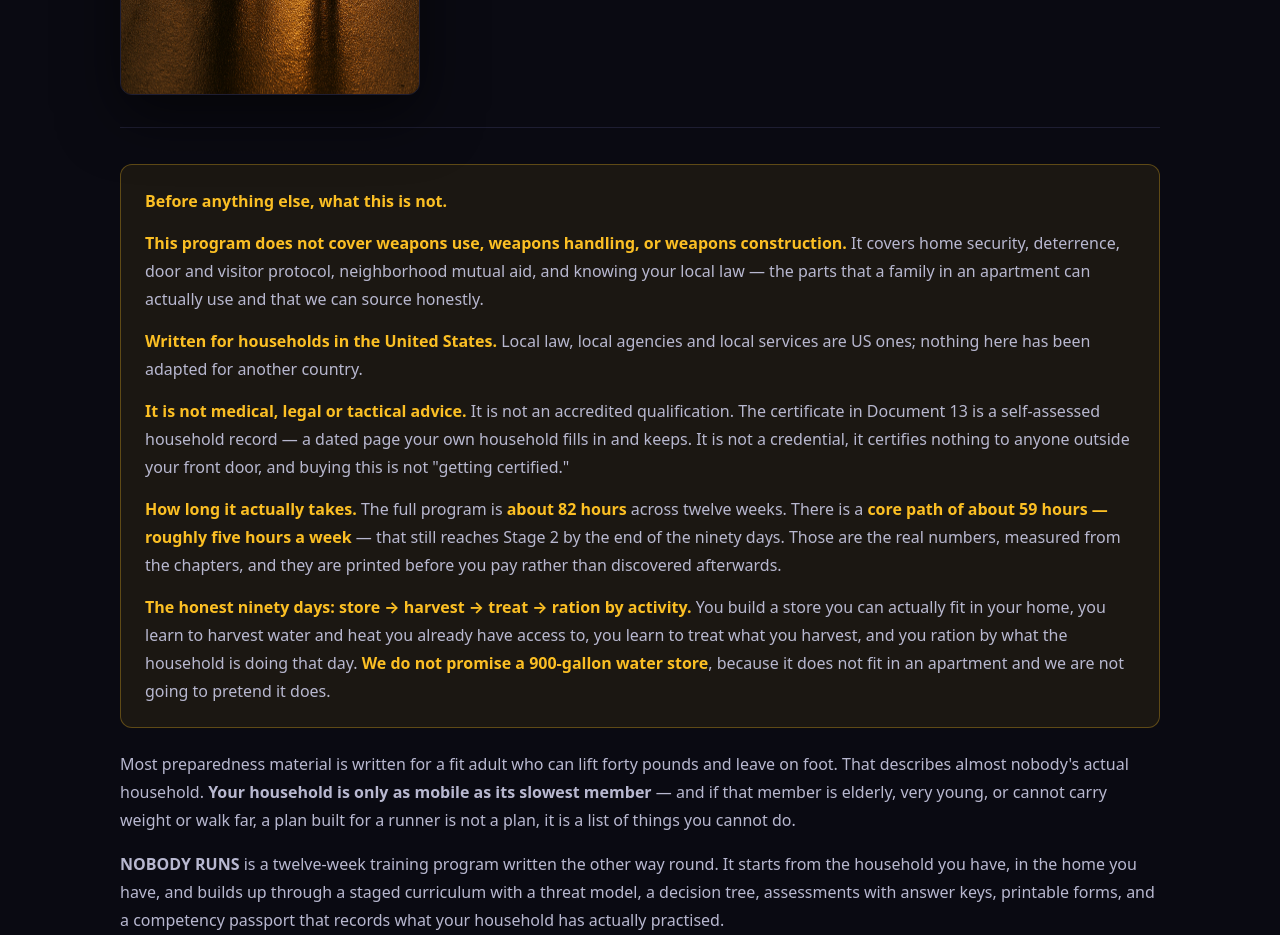
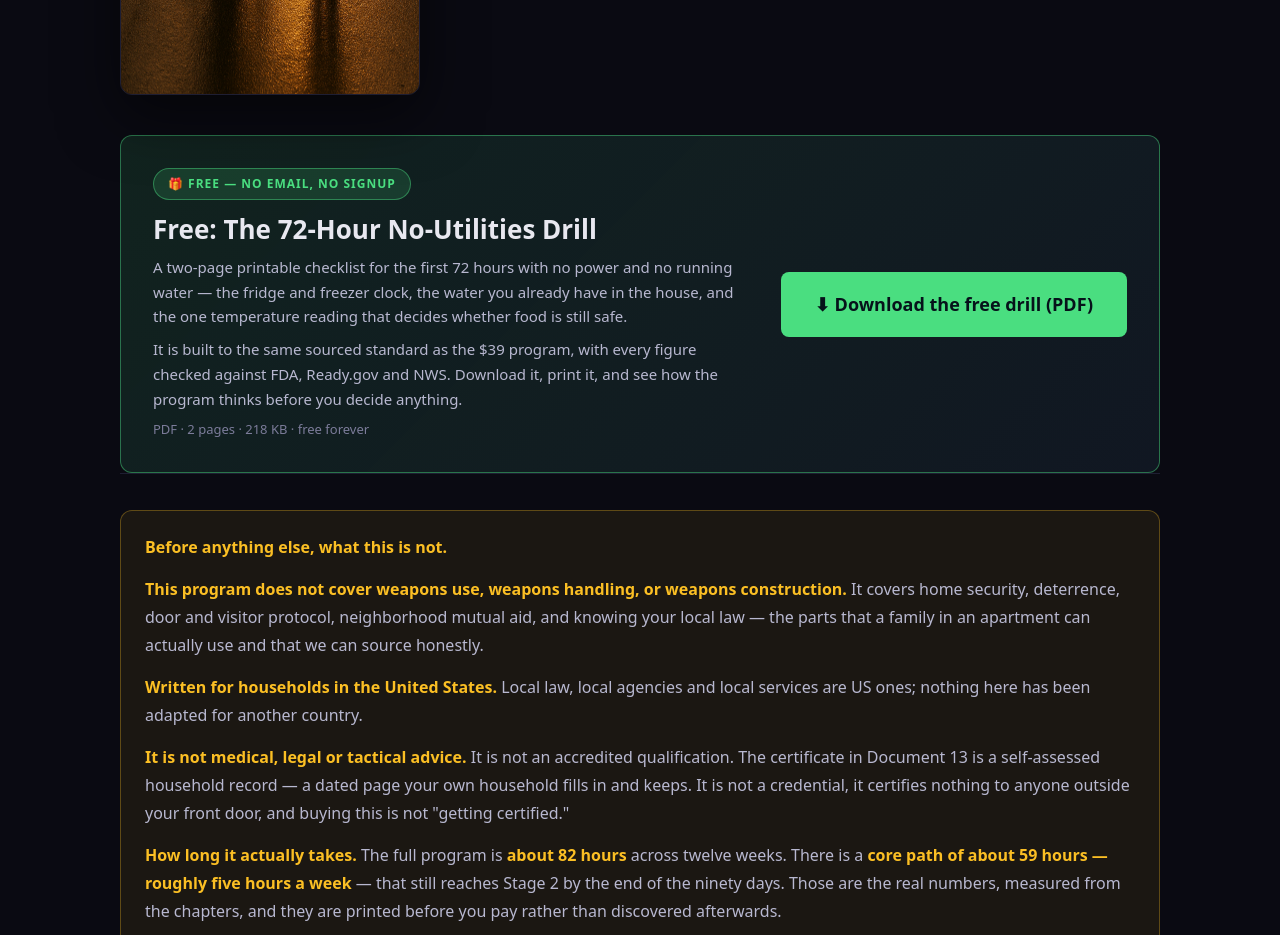
Before and after one commit to fudoshindragon-netizen/webtools, a website built with Vite: page sales-page/nobody-runs.html in a window 1280 px wide. Shown: the part 1080-2015 px from the top of the page. Built offline with nearby package versions, Linux system fonts and the light colour scheme.

Commit message:
Publish free 72-hour drill lead magnet + harden paid zip filename

```diff
--- a/sales-page/nobody-runs.html
+++ b/sales-page/nobody-runs.html
@@ -74,6 +74,14 @@
       .nr-buy-block p { color: var(--text-muted); margin-bottom: 22px; }
       .nr-buy-block .nr-buy { justify-content: center; }
       .nr-meta { font-size: 13px; color: var(--text-muted); margin-top: 18px; line-height: 1.6; }
+      .nr-free-block { background: linear-gradient(135deg, rgba(74,222,128,0.12), rgba(107,197,255,0.07)); border: 1px solid rgba(74,222,128,0.45); border-radius: var(--radius); padding: 32px; margin: 8px 0 0; display: grid; grid-template-columns: 1fr auto; gap: 28px; align-items: center; }
+      @media (max-width: 760px) { .nr-free-block { grid-template-columns: 1fr; gap: 20px; text-align: center; } }
+      .nr-free-eyebrow { display: inline-block; padding: 5px 14px; border-radius: 20px; font-size: 12px; font-weight: 700; text-transform: uppercase; letter-spacing: 1px; background: rgba(74,222,128,0.15); color: var(--green); border: 1px solid rgba(74,222,128,0.45); margin-bottom: 14px; }
+      .nr-free-title { font-size: 26px; font-weight: 800; line-height: 1.2; color: var(--text-heading); margin-bottom: 10px; }
+      .nr-free-text { font-size: 15px; line-height: 1.65; color: var(--text); margin-bottom: 8px; }
+      .nr-free-note { font-size: 13px; color: var(--text-muted); }
+      .nr-free-btn { display: inline-flex; align-items: center; gap: 10px; padding: 18px 34px; border-radius: var(--radius-sm); font-size: 18px; font-weight: 800; background: var(--green); color: #06121a !important; border: none; cursor: pointer; transition: all 0.2s; text-decoration: none !important; white-space: nowrap; }
+      .nr-free-btn:hover { transform: translateY(-2px); box-shadow: 0 8px 30px rgba(74,222,128,0.35); }
     </style>
   </head>
   <body>
@@ -111,6 +119,20 @@
           </div>
         </div>
       </header>
+
+      <!-- ===== FREE LEAD MAGNET ===== -->
+      <section class="nr-free-block" id="free-drill">
+        <div>
+          <span class="nr-free-eyebrow">🎁 Free — no email, no signup</span>
+          <h2 class="nr-free-title">Free: The 72-Hour No-Utilities Drill</h2>
+          <p class="nr-free-text">A two-page printable checklist for the first 72 hours with no power and no running water — the fridge and freezer clock, the water you already have in the house, and the one temperature reading that decides whether food is still safe.</p>
+          <p class="nr-free-text">It is built to the same sourced standard as the $39 program, with every figure checked against FDA, Ready.gov and NWS. Download it, print it, and see how the program thinks before you decide anything.</p>
+          <p class="nr-free-note">PDF · 2 pages · 218 KB · free forever</p>
+        </div>
+        <div>
+          <a href="/downloads/72-hour-no-utilities-drill.pdf" class="nr-free-btn" download>⬇ Download the free drill (PDF)</a>
+        </div>
+      </section>
 
       <!-- ===== DESCRIPTION ===== -->
       <section class="nr-section nr-body">
```
Also changed, not shown: sales-page/nobody-runs-download.html (+2 -2 lines), 3 other files.
